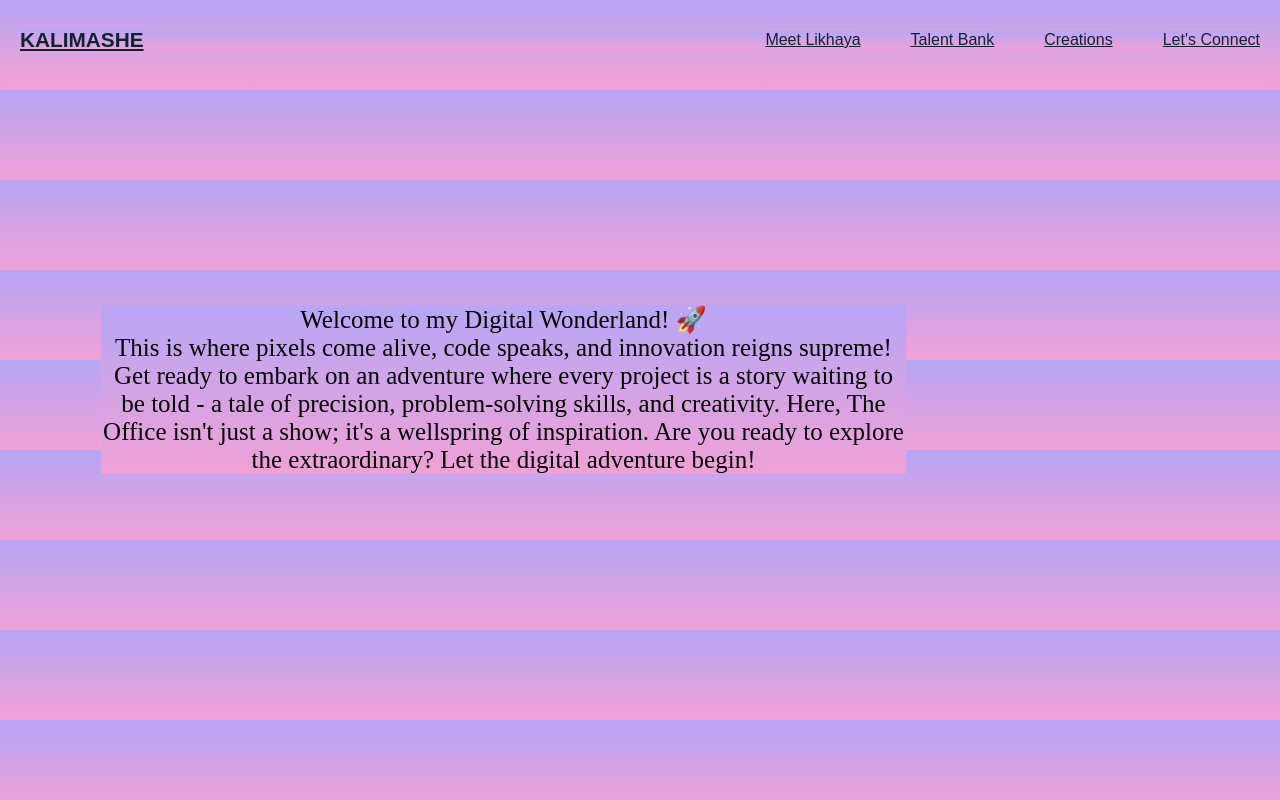
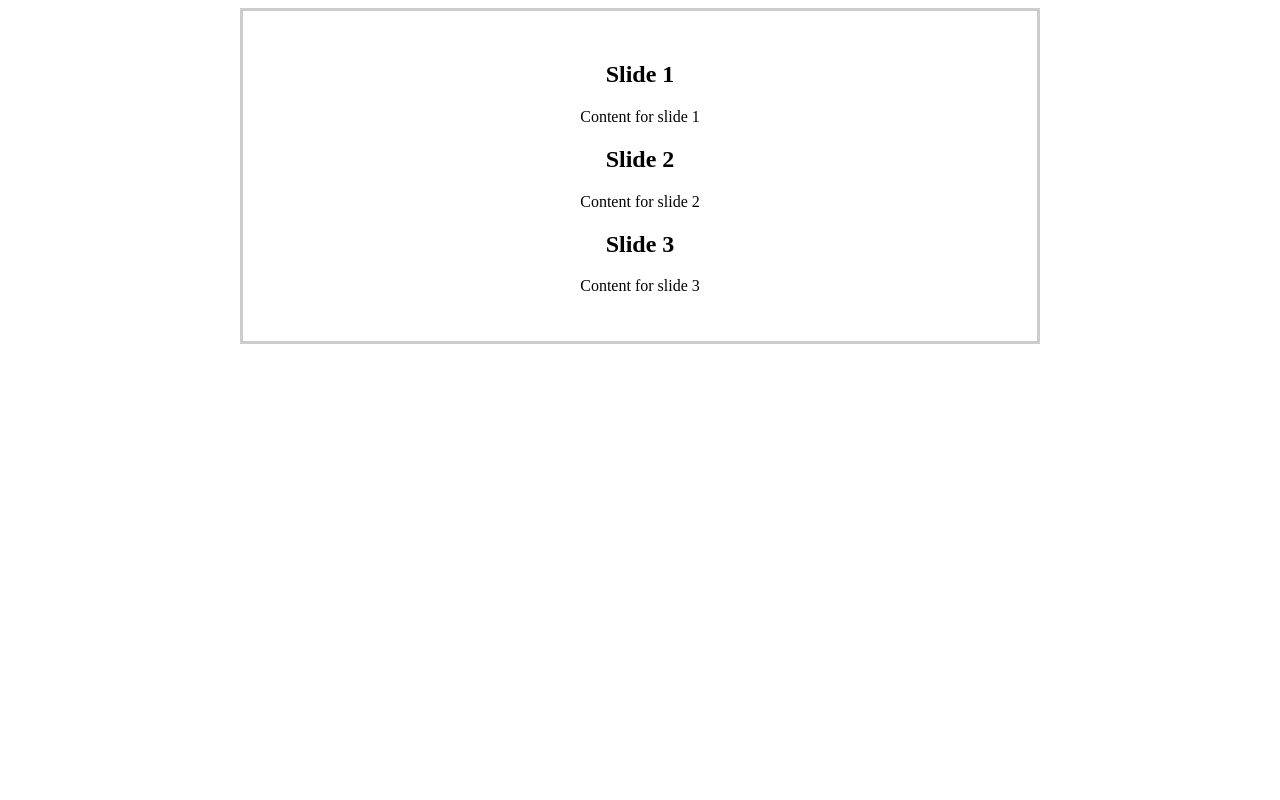
Before and after one commit to likeLikhaya/React-Portfolio, a React (Vite) app in the folder react-portfolio-project/: page / in a window 1280 px wide. Built offline with nearby package versions, Linux system fonts and the light colour scheme; a web font is replaced by a local one.

Commit message:
adding radio buttons to the slider

```diff
--- a/react-portfolio-project/src/App.jsx
+++ b/react-portfolio-project/src/App.jsx
@@ -1,18 +1,19 @@
 import "./App.css";
 // import Skills from "./components/Skills";
 // import About from "./components/About";
-import Welcome from "./components/Welcome/Welcome";
-//import Carousel from "./components/Carousel";
-//import CarouselItem from "./components/CarouselItem";
+//import Welcome from "./components/Welcome/Welcome";
+import Slider from "./components/Slider/Slider";
+
 import "./index.css";
 
 function App() {
   return (
     <>
-      <Welcome />
-      {/* <About />
+      {/* <Welcome />
+      <About />
       <Skills />
-      <CarouselItem /> */}
+        */}
+      <Slider />
     </>
   );
 }
--- /dev/null
+++ b/react-portfolio-project/src/components/Slider/Slider.css
@@ -0,0 +1,21 @@
+#slider {
+  margin: 0 auto;
+  width: 800px;
+  max-width: 100%;
+  text-align: center;
+}
+
+#slider input[type="radio"] {
+  display: none;
+}
+
+#slider label {
+  cursor: pointer;
+  text-decoration: none;
+}
+
+#slides {
+  padding: 30px;
+  border: 3px solid #ccc;
+  background: #fff;
+}
--- /dev/null
+++ b/react-portfolio-project/src/components/Slider/Slider.jsx
@@ -0,0 +1,38 @@
+import React from "react";
+import "./Slider.css";
+
+const Slider = () => {
+  return (
+    <div id="slider">
+      <input type="radio" name="slider" id="slide1" defaultChecked />
+      <input type="radio" name="slider" id="slide2" />
+      <input type="radio" name="slider" id="slide3" />
+      <div id="slides">
+        <div id="overflow">
+          <div className="inner">
+            <div className="slide slide_1">
+              <div className="slide-content">
+                <h2>Slide 1</h2>
+                <p>Content for slide 1</p>
+              </div>
+            </div>
+            <div className="slide slide_2">
+              <div className="slide-content">
+                <h2>Slide 2</h2>
+                <p>Content for slide 2</p>
+              </div>
+            </div>
+            <div className="slide slide_3">
+              <div className="slide-content">
+                <h2>Slide 3</h2>
+                <p>Content for slide 3</p>
+              </div>
+            </div>
+          </div>
+        </div>
+      </div>
+    </div>
+  );
+};
+
+export default Slider;
```
Also changed, not shown: react-portfolio-project/src/components/Slider/Carousel.jsx (deleted, +0 -45 lines), react-portfolio-project/src/components/Slider/CarouselItem.jsx (deleted, +0 -13 lines).
